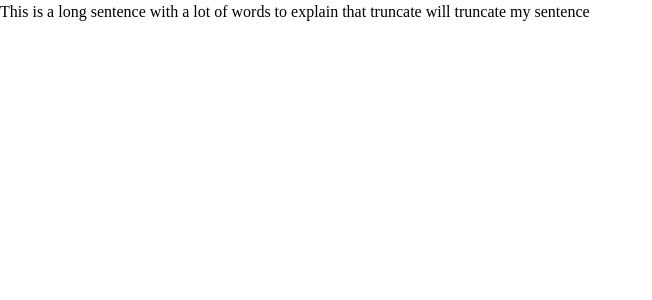
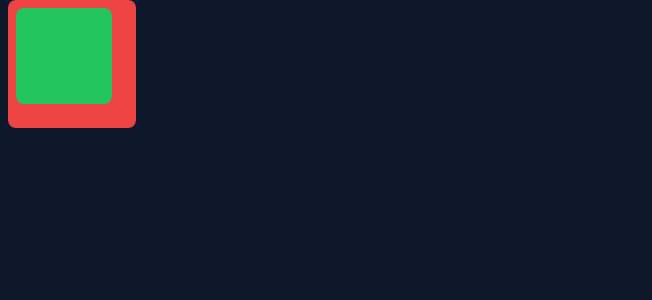
Before and after one commit to SalmanMahmud129/tailwind-course-next, a Next.js app: page / in a window 1280 px wide. Shown: the top 300 px of the page, without its empty margins (0-652 px from the left). Built offline with nearby package versions, Linux system fonts and the light colour scheme; a web font is replaced by a local one.

Commit message:
spaces,sizes,flexes,grids,layouts

```diff
--- a/pages/index.js
+++ b/pages/index.js
@@ -7,14 +7,13 @@
 
 export default function Home() {
   return (
-    <div className='whitespace-nowrap'>
-      <p >This is a long sentence with a lot of words to explain that truncate will truncate my sentence</p>
-      {/* <h1 className='text-3xl italic '>Title 1</h1>
-      <h2 className='text-2xl'>Title 2</h2>
-      <h3 className='text-xl'>Title 3</h3>
-      <p className=''>a regular paragraph</p>
-      <p className='text-sm'>A description paragraph</p>
-      <p className='note text-xs'>A little note</p> */}
+    <div className='h-screen text-white bg-slate-900'>
+      <div className='container px-2 '>
+        <div className='relative w-32 h-32 p-8 bg-red-500 rounded-lg'>
+          <div className='absolute w-24 h-24 bg-green-500 rounded-lg inset-2'></div>
+        </div>
+      </div>
+
     </div>
   )
 }
--- a/tailwind.config.js
+++ b/tailwind.config.js
@@ -6,6 +6,9 @@
     "./components/**/*.{js,ts,jsx,tsx}",
   ],
   theme: {
+    // container: {
+    //   center: true
+    // },
     // replaces default sizes from tailwind when placed in them section
     // fontSize: {
     //   xs: '12px',
@@ -31,14 +34,14 @@
     },
 
     //can be used for things like margin
-    spacing: {
-      '1': '8px',
-      '2': '12px',
-      '3': '16px',
-      '4': '24px',
-      '5': '32px',
-      '6': '48px',
-    },
+    // spacing: {
+    //   '1': '8px',
+    //   '2': '12px',
+    //   '3': '16px',
+    //   '4': '24px',
+    //   '5': '32px',
+    //   '6': '48px',
+    // },
 
 
     // colors: {
@@ -46,15 +49,15 @@
     // }, if you put this colors object it will replace all the built in tailwind colors with ones that you put. If you add them to extend it wont replace
     extend: {
 
-      colors: {
-        vuejs: "#41f07e"
-      },
+      // colors: {
+      //   vuejs: "#41f07e"
+      // },
 
-      fontSize: {
-        xs: '12px',
-        sm: '15px',
-        base: '18px'
-      }
+      // fontSize: {
+      //   xs: '12px',
+      //   sm: '15px',
+      //   base: '18px'
+      // }
 
     },
   },
```
